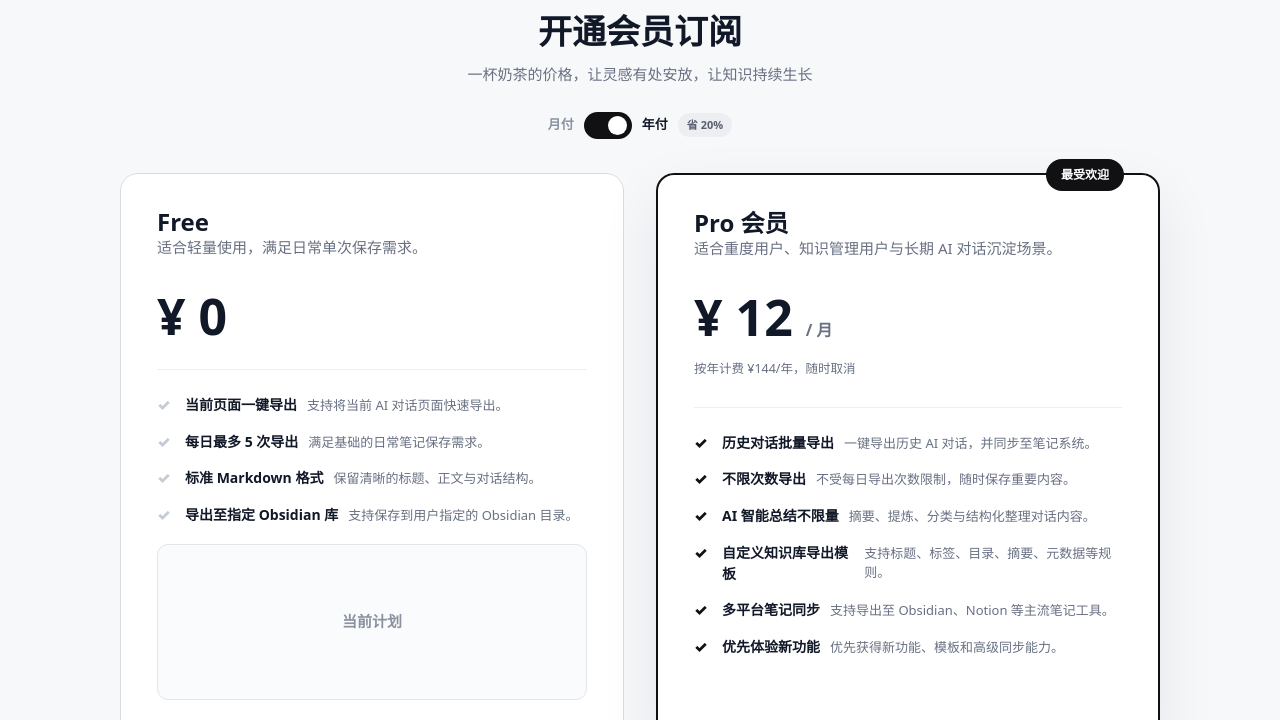
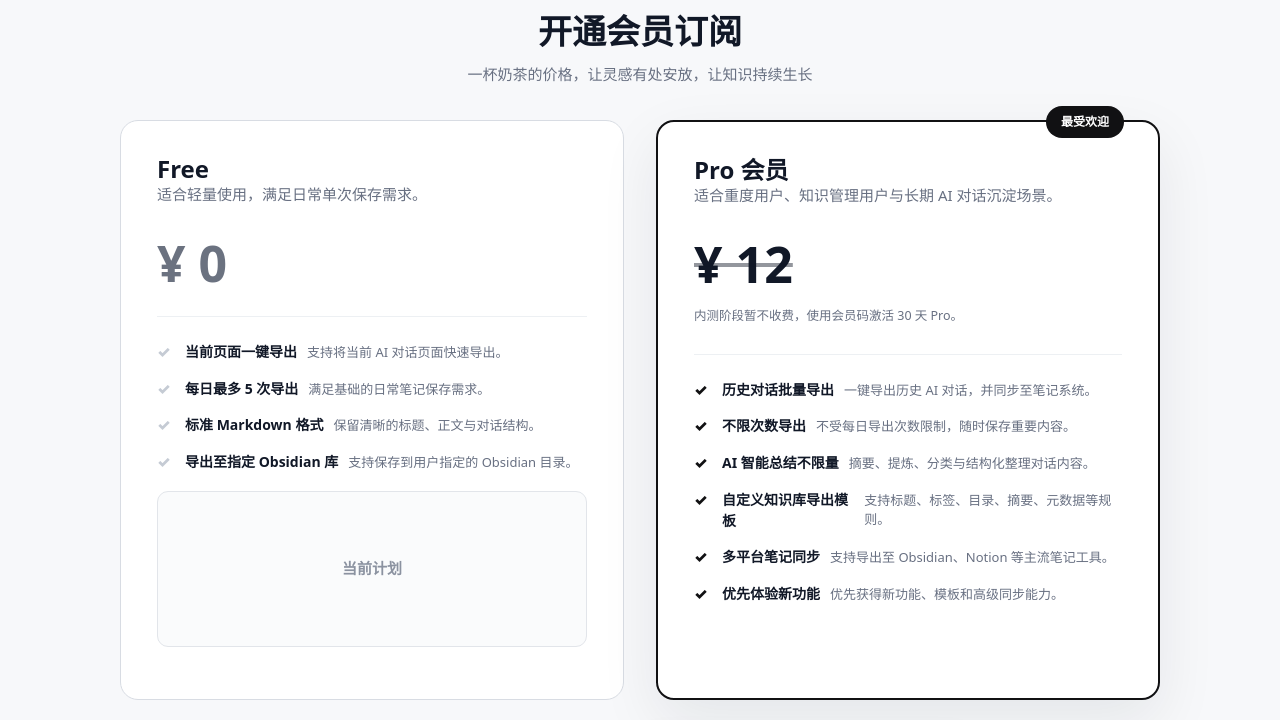
Before and after one commit to Vincentsun1977/liaoji, a browser extension: page membership.html in a window 1280 px wide. Shown: the part 80-800 px from the top of the page. Drawn offline with Linux system fonts and the light colour scheme.

Commit message:
Update membership page for free beta

```diff
--- a/membership.html
+++ b/membership.html
@@ -19,12 +19,6 @@
       <section class="hero">
         <h1 id="membership-title">开通会员订阅</h1>
         <p id="membership-message">一杯奶茶的价格，让灵感有处安放，让知识持续生长</p>
-        <div class="billing-toggle" aria-label="计费方式">
-          <span>月付</span>
-          <i aria-hidden="true"></i>
-          <strong>年付</strong>
-          <em>省 20%</em>
-        </div>
       </section>
 
       <section class="plan-grid" aria-label="会员方案">
@@ -33,7 +27,7 @@
             <h2>Free</h2>
             <p>适合轻量使用，满足日常单次保存需求。</p>
           </div>
-          <div class="plan-price">¥ 0</div>
+          <div class="plan-price is-free-price">¥ 0</div>
           <ul>
             <li><strong>当前页面一键导出</strong><span>支持将当前 AI 对话页面快速导出。</span></li>
             <li><strong>每日最多 5 次导出</strong><span>满足基础的日常笔记保存需求。</span></li>
@@ -49,8 +43,8 @@
             <h2>Pro 会员</h2>
             <p>适合重度用户、知识管理用户与长期 AI 对话沉淀场景。</p>
           </div>
-          <div class="plan-price">¥ 12 <span>/ 月</span></div>
-          <small>按年计费 ¥144/年，随时取消</small>
+          <div class="plan-price"><s>¥ 12</s></div>
+          <small>内测阶段暂不收费，使用会员码激活 30 天 Pro。</small>
           <ul>
             <li><strong>历史对话批量导出</strong><span>一键导出历史 AI 对话，并同步至笔记系统。</span></li>
             <li><strong>不限次数导出</strong><span>不受每日导出次数限制，随时保存重要内容。</span></li>
@@ -67,7 +61,7 @@
         <button id="upgrade-button" class="primary-button" type="button">输入会员码激活</button>
       </section>
 
-      <p class="fine-print">支持微信 / 支付宝支付。对 Pro 会员不满意？14 天内无理由退款。</p>
+      <p class="fine-print">本插件目前只做个人学习交流，暂时不收取任何费用，后续功能会持续迭代。</p>
     </main>
 
     <script src="src/settings.js"></script>
--- a/src/bulk.css
+++ b/src/bulk.css
@@ -694,6 +694,15 @@ input[type="search"]:focus {
   font-weight: 750;
 }
 
+.plan-price s {
+  text-decoration-thickness: 4px;
+  text-decoration-color: rgba(17, 24, 39, 0.45);
+}
+
+.is-free-price {
+  color: #6b7280;
+}
+
 .plan-card ul {
   display: grid;
   gap: 14px;
--- a/src/bulk.js
+++ b/src/bulk.js
@@ -509,7 +509,7 @@
     try {
       await action();
       await updatePlanBadge();
-      log(isUpgrade ? '已打开付款页面。' : '登录成功。');
+      log(isUpgrade ? '已打开会员码激活入口。' : '登录成功。');
       if (await hasProAccess()) membershipOverlay.hidden = true;
     } catch (error) {
       log(error?.message || '会员操作失败。', true);
--- a/src/cloud.js
+++ b/src/cloud.js
@@ -55,7 +55,7 @@
         lastAuthError: error?.message || 'Google 登录失败',
       });
       chrome.tabs.create({ url: authUrl });
-      throw new Error('授权页加载失败，已在新标签页打开登录链接。请检查 Supabase Google Provider 和 Redirect URL 配置。');
+      throw new Error('已在新标签页打开登录链接，请完成 Google 登录后回到插件刷新状态。');
     }
 
     const session = parseSupabaseSession(redirectUrl);
--- a/src/membership.css
+++ b/src/membership.css
@@ -105,48 +105,6 @@ button:not(:disabled):active {
   color: var(--muted);
 }
 
-.billing-toggle {
-  display: inline-flex;
-  align-items: center;
-  gap: 10px;
-  margin-top: 14px;
-  color: #8a92a1;
-  font-size: 13px;
-  font-weight: 780;
-}
-
-.billing-toggle i {
-  position: relative;
-  width: 48px;
-  height: 27px;
-  border-radius: 999px;
-  background: #111113;
-}
-
-.billing-toggle i::after {
-  position: absolute;
-  top: 4px;
-  right: 5px;
-  width: 19px;
-  height: 19px;
-  border-radius: 999px;
-  background: #fff;
-  content: "";
-}
-
-.billing-toggle strong {
-  color: var(--ink);
-}
-
-.billing-toggle em {
-  border-radius: 999px;
-  padding: 4px 9px;
-  background: #eceef2;
-  color: #596171;
-  font-size: 11px;
-  font-style: normal;
-}
-
 .plan-grid {
   display: grid;
   grid-template-columns: 1fr 1fr;
@@ -190,10 +148,19 @@ button:not(:disabled):active {
   line-height: 1;
 }
 
+.plan-price s {
+  text-decoration-thickness: 4px;
+  text-decoration-color: rgba(17, 24, 39, 0.45);
+}
+
 .plan-price span {
   color: var(--muted);
   font-size: 16px;
   font-weight: 760;
+}
+
+.is-free-price {
+  color: #6b7280;
 }
 
 .plan-card ul {
--- a/src/popup.css
+++ b/src/popup.css
@@ -555,6 +555,15 @@ textarea:focus {
   font-weight: 750;
 }
 
+.plan-price s {
+  text-decoration-thickness: 3px;
+  text-decoration-color: rgba(17, 24, 39, 0.45);
+}
+
+.is-free-price {
+  color: #6b7280;
+}
+
 .plan-card ul {
   display: grid;
   gap: 10px;
--- a/src/popup.js
+++ b/src/popup.js
@@ -486,7 +486,7 @@
     try {
       await action();
       await updatePlanBadge();
-      setStatus(isUpgrade ? '已打开付款页面' : '登录成功');
+      setStatus(isUpgrade ? '已打开会员码激活入口' : '登录成功');
       hideMembershipModal();
     } catch (error) {
       setStatus(error?.message || '会员操作失败', true);
```
Also changed, not shown: bulk.html (+3 -9 lines), popup.html (+3 -9 lines).
